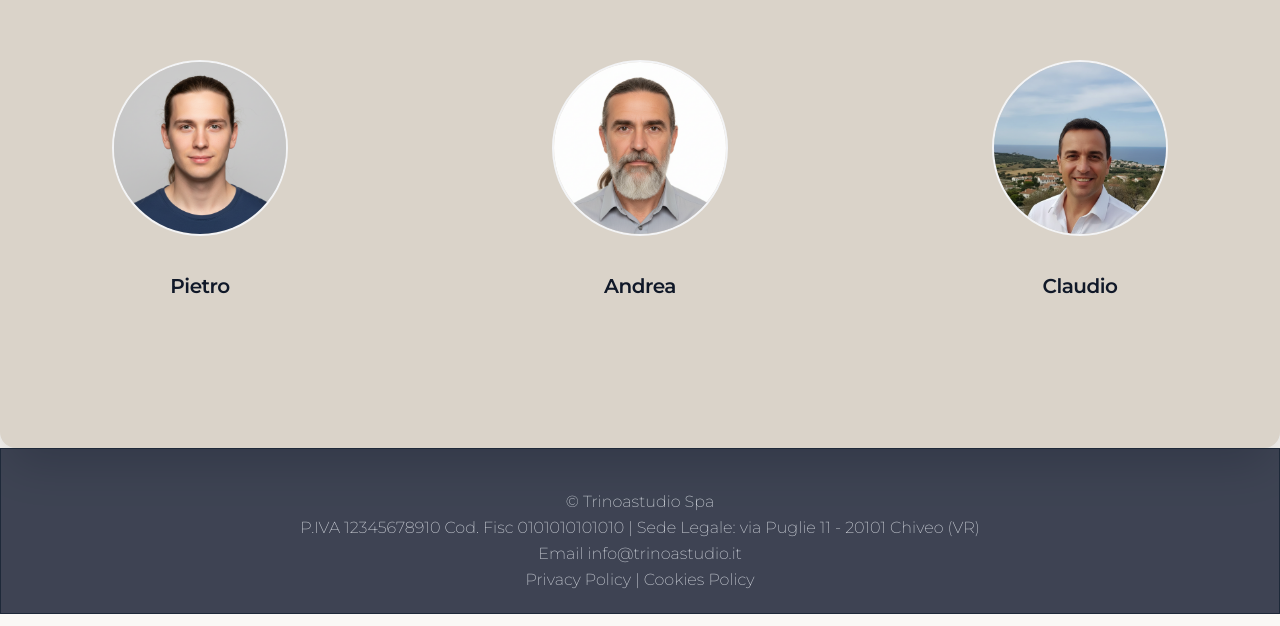
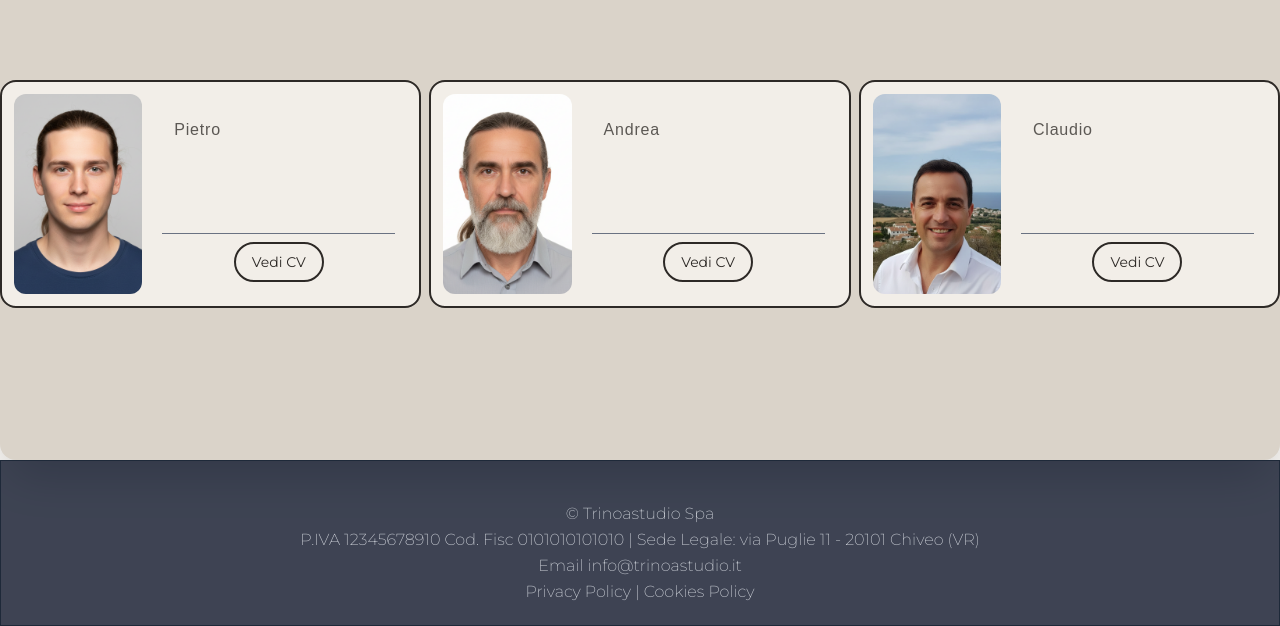
Before and after one commit to cesarecristanelli-code/binoastudio, a Next.js app: page / in a window 1280 px wide. Shown: the part 1612-2238 px from the top of the page. Built offline with nearby package versions, Linux system fonts and the light colour scheme.

Commit message:
Sistemando le card dei founders

```diff
--- a/src/components/Card2.tsx
+++ b/src/components/Card2.tsx
@@ -1,8 +1,8 @@
 import Image from "next/image";
 import { ReactNode } from "react";
 
-interface CardStyle {
-  cardBackground?: string;
+export interface CardStyle {
+  cardClasses?: string;
   titleClasses?: string;
   childrenClasses?: string;
   footerClasses?: string;
@@ -10,47 +10,58 @@ interface CardStyle {
 
 interface CardProps {
   title: string;
-  imageURL: string;
-  children: string | ReactNode;
+  imagePath: string;
+  children?: string | ReactNode;
   footer?: string | ReactNode;
   style?: CardStyle;
 }
 
 export default function Card({
   title,
-  imageURL,
+  imagePath,
   children,
   footer,
   style = {},
-}: CardProps) {
+}: CardProps): ReactNode {
   const {
     titleClasses = "text-[#5C5854]",
     childrenClasses = "text-[#332F2C]",
     footerClasses = "text-gray-500",
-    cardBackground = "rgb(242, 238, 232)",
+    cardClasses = "bg-[rgb(242,238,232)]",
   } = style;
 
+  return (
     <div
-    className={`mx-auto my-20 felx flex-col md:flex-row gap-2 rounded-2xl max-w-md border-2 p-3 overflow-hidden ${cardBackground}`}
+      className={` my-10 flex flex-col md:flex-row gap-2 rounded-2xl max-w-lg p-3 overflow-hidden ${cardClasses}`}
     >
+      {/* Immagine */}
       <div className="relative w-full md:w-1/3 min-h-50">
         <Image
-        src={imageURL}
+          src={imagePath}
           alt={title}
           fill
           className="object-cover rounded-xl"
         />
       </div>
-    <div className="flex felx-col p-3 md:w-2/3">
+
+      {/* Corpo */}
+      <div className="flex flex-col p-3 md:w-2/3">
         <h3 className={`font-arvo p-3 tracking-wider ${titleClasses}`}>
           {title}
         </h3>
-      <p className={`mb-4 leading-relaxed ${childrenClasses}`}>{children}</p>
+        {children && (
+          <p className={`mb-4 leading-relaxed ${childrenClasses}`}>
+            {children}
+          </p>
+        )}
+
+        {/* Footer */}
         {footer && (
           <div className={`mt-auto border-t pt-2 text-sm ${footerClasses}`}>
             {footer}
           </div>
         )}
       </div>
-  </div>;
+    </div>
+  );
 }
--- a/src/components/company-section/FoundersGrid.tsx
+++ b/src/components/company-section/FoundersGrid.tsx
@@ -1,9 +1,19 @@
 "use client";
-import { useState } from "react";
-import { CardType } from "../../types/card.types";
-import Card from "../Card";
+import { ReactNode, useState } from "react";
+/* import { CardType } from "../../types/card.types"; */
+import Card from "../Card2";
 import FounderCV from "./FounderCV";
 import { AnimatePresence, motion } from "framer-motion";
+import { CardStyle } from "../Card2";
+
+interface CardType {
+  id: string | number;
+  title: string;
+  imagePath: string;
+  children?: string | ReactNode;
+  footer?: string | ReactNode;
+  style?: CardStyle;
+}
 
 export default function FoundersGrid() {
   const founders: CardType[] = [
@@ -11,31 +21,16 @@ export default function FoundersGrid() {
       id: 1,
       title: "Pietro",
       imagePath: "/simil-tyron.png",
-      styles: {
-        hasShadow: false,
-        titleCenter: true,
-        circleImage: true,
-      },
     },
     {
       id: 2,
       title: "Andrea",
       imagePath: "/simil-andrea.png",
-      styles: {
-        hasShadow: false,
-        titleCenter: true,
-        circleImage: true,
-      },
     },
     {
       id: 3,
       title: "Claudio",
       imagePath: "/simil-claudio.png",
-      styles: {
-        hasShadow: false,
-        titleCenter: true,
-        circleImage: true,
-      },
     },
   ];
 
@@ -54,21 +49,29 @@ export default function FoundersGrid() {
               animate={{ x: 0, opacity: 1 }}
               exit={{ x: 100, opacity: 0 }}
               transition={{ duration: 0.4, ease: "easeInOut" }}
-              className="pt-10 md:col-span-2 grid md:grid-cols-3 gap-10 h-full min-h-75"
+              className="pt-10 grid md:grid-cols-3 gap-2 h-full min-h-75"
             >
               {founders.map((f) => (
-                <button
+                <Card
                   key={f.id}
-                  type="button"
-                  onClick={() => setSelectedID(f.id as number)}
-                >
-                  <Card
-                    key={f.id}
-                    title={f.title}
-                    imagePath={f.imagePath}
-                    styles={f.styles}
-                  />
-                </button>
+                  title={f.title}
+                  imagePath={f.imagePath}
+                  style={{
+                    cardClasses:
+                      "border-2 border-[#2D2926] bg-[rgb(242,238,232)] transition-transform duration-400 hover:-translate-y-2 hover:scale-102",
+                  }}
+                  footer={
+                    <div className="flex justify-center h-full w-full items-center">
+                      <button
+                        type="button"
+                        className="rounded-3xl bg-transparent border-2 border-[#2D2926]  text-[#2D2926] px-4 py-2 hover:opacity-70 cursor-pointer"
+                        onClick={() => setSelectedID(f.id as number)}
+                      >
+                        Vedi CV
+                      </button>
+                    </div>
+                  }
+                ></Card>
               ))}
             </motion.div>
           ) : (
--- a/src/components/company-section/HomeBody.tsx
+++ b/src/components/company-section/HomeBody.tsx
@@ -1,8 +1,8 @@
 import Section from "./BodySection";
 import Title from "./BodyTitle";
 import FoundersGrid from "./FoundersGrid";
-import Image from "next/image";
-import Card from "../Card2";
+/* import Image from "next/image";
+import Card from "../Card2"; */
 
 export default function HomeBody() {
   return (
```
Also changed, not shown: src/app/globals.css (+5 -5 lines). Lines whose indentation alone changed are shown as unchanged.
